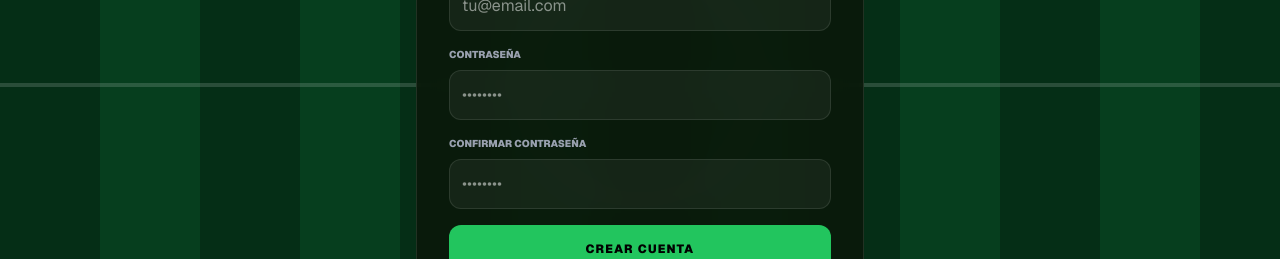
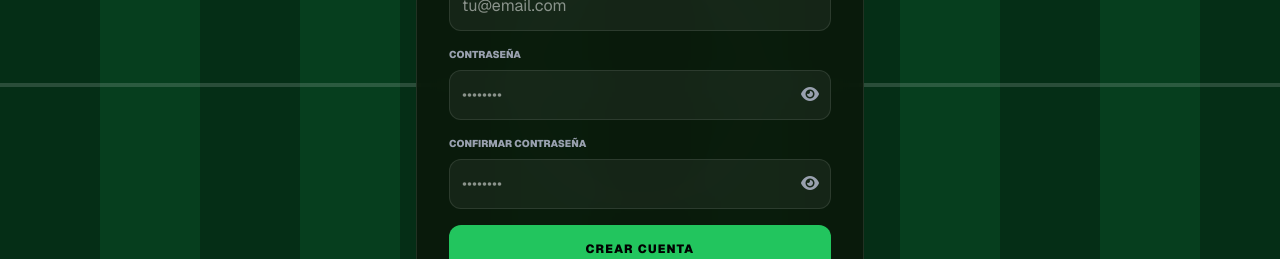
Before and after one commit to Pepsiee32/FutbolStats, a Next.js app in the folder web/: page /register in a window 1280 px wide. Shown: the part 315-574 px from the top of the page. Built offline with nearby package versions, Linux system fonts and the light colour scheme; no server answers.

Commit message:
Agrego funcionalidad mostrar/ocultar password

```diff
--- a/web/app/login/page.tsx
+++ b/web/app/login/page.tsx
@@ -13,6 +13,7 @@ export default function LoginPage() {
   const [password, setPassword] = useState("");
   const [msg, setMsg] = useState("");
   const [isSubmitting, setIsSubmitting] = useState(false);
+  const [showPassword, setShowPassword] = useState(false);
 
   // Redirigir si ya está autenticado
   useEffect(() => {
@@ -106,16 +107,27 @@ export default function LoginPage() {
               <label className="block text-[10px] font-black uppercase text-gray-400 mb-2">
                 Contraseña
               </label>
+              <div className="relative">
                 <input
-                type="password"
+                  type={showPassword ? "text" : "password"}
                   placeholder="••••••••"
                   value={password}
                   onChange={(e) => setPassword(e.target.value)}
-                className="w-full bg-white/5 border border-white/10 rounded-xl p-3 text-base outline-none focus:border-green-500 transition-colors"
+                  className="w-full bg-white/5 border border-white/10 rounded-xl p-3 pr-10 text-base outline-none focus:border-green-500 transition-colors"
                   required
                   disabled={isSubmitting || loading}
                   style={{ fontSize: '16px' }}
                 />
+                <button
+                  type="button"
+                  onClick={() => setShowPassword(!showPassword)}
+                  className="absolute right-3 top-1/2 -translate-y-1/2 text-gray-400 hover:text-white transition-colors"
+                  disabled={isSubmitting || loading}
+                  style={{ cursor: isSubmitting || loading ? 'not-allowed' : 'pointer' }}
+                >
+                  <i className={`fas ${showPassword ? 'fa-eye-slash' : 'fa-eye'}`} style={{ fontSize: 16 }}></i>
+                </button>
+              </div>
             </div>
 
             {msg && (
--- a/web/app/register/page.tsx
+++ b/web/app/register/page.tsx
@@ -14,6 +14,8 @@ export default function RegisterPage() {
   const [confirmPassword, setConfirmPassword] = useState("");
   const [msg, setMsg] = useState("");
   const [loading, setLoading] = useState(false);
+  const [showPassword, setShowPassword] = useState(false);
+  const [showConfirmPassword, setShowConfirmPassword] = useState(false);
 
   async function onSubmit(e: FormEvent) {
     e.preventDefault();
@@ -124,34 +126,56 @@ export default function RegisterPage() {
               <label className="block text-[10px] font-black uppercase text-gray-400 mb-2">
                 Contraseña
               </label>
+              <div className="relative">
                 <input
-                type="password"
+                  type={showPassword ? "text" : "password"}
                   placeholder="••••••••"
                   value={password}
                   onChange={(e) => setPassword(e.target.value)}
-                className="w-full bg-white/5 border border-white/10 rounded-xl p-3 text-base outline-none focus:border-green-500 transition-colors"
+                  className="w-full bg-white/5 border border-white/10 rounded-xl p-3 pr-10 text-base outline-none focus:border-green-500 transition-colors"
                   required
                   disabled={loading}
                   minLength={6}
                   style={{ fontSize: '16px' }}
                 />
+                <button
+                  type="button"
+                  onClick={() => setShowPassword(!showPassword)}
+                  className="absolute right-3 top-1/2 -translate-y-1/2 text-gray-400 hover:text-white transition-colors"
+                  disabled={loading}
+                  style={{ cursor: loading ? 'not-allowed' : 'pointer' }}
+                >
+                  <i className={`fas ${showPassword ? 'fa-eye-slash' : 'fa-eye'}`} style={{ fontSize: 16 }}></i>
+                </button>
+              </div>
             </div>
 
             <div>
               <label className="block text-[10px] font-black uppercase text-gray-400 mb-2">
                 Confirmar Contraseña
               </label>
+              <div className="relative">
                 <input
-                type="password"
+                  type={showConfirmPassword ? "text" : "password"}
                   placeholder="••••••••"
                   value={confirmPassword}
                   onChange={(e) => setConfirmPassword(e.target.value)}
-                className="w-full bg-white/5 border border-white/10 rounded-xl p-3 text-base outline-none focus:border-green-500 transition-colors"
+                  className="w-full bg-white/5 border border-white/10 rounded-xl p-3 pr-10 text-base outline-none focus:border-green-500 transition-colors"
                   required
                   disabled={loading}
                   minLength={6}
                   style={{ fontSize: '16px' }}
                 />
+                <button
+                  type="button"
+                  onClick={() => setShowConfirmPassword(!showConfirmPassword)}
+                  className="absolute right-3 top-1/2 -translate-y-1/2 text-gray-400 hover:text-white transition-colors"
+                  disabled={loading}
+                  style={{ cursor: loading ? 'not-allowed' : 'pointer' }}
+                >
+                  <i className={`fas ${showConfirmPassword ? 'fa-eye-slash' : 'fa-eye'}`} style={{ fontSize: 16 }}></i>
+                </button>
+              </div>
             </div>
 
             {msg && (
--- a/web/app/reset-password/page.tsx
+++ b/web/app/reset-password/page.tsx
@@ -17,6 +17,8 @@ function ResetPasswordContent() {
   const [msg, setMsg] = useState("");
   const [loading, setLoading] = useState(false);
   const [validToken, setValidToken] = useState(false);
+  const [showPassword, setShowPassword] = useState(false);
+  const [showConfirmPassword, setShowConfirmPassword] = useState(false);
 
   useEffect(() => {
     // Intercambiar el token de la URL por una sesión
@@ -238,34 +240,56 @@ function ResetPasswordContent() {
               <label className="block text-[10px] font-black uppercase text-gray-400 mb-2">
                 Nueva Contraseña
               </label>
+              <div className="relative">
                 <input
-                type="password"
+                  type={showPassword ? "text" : "password"}
                   placeholder="••••••••"
                   value={password}
                   onChange={(e) => setPassword(e.target.value)}
-                className="w-full bg-white/5 border border-white/10 rounded-xl p-3 text-base outline-none focus:border-green-500 transition-colors"
+                  className="w-full bg-white/5 border border-white/10 rounded-xl p-3 pr-10 text-base outline-none focus:border-green-500 transition-colors"
                   required
                   disabled={loading}
                   minLength={6}
                   style={{ fontSize: '16px' }}
                 />
+                <button
+                  type="button"
+                  onClick={() => setShowPassword(!showPassword)}
+                  className="absolute right-3 top-1/2 -translate-y-1/2 text-gray-400 hover:text-white transition-colors"
+                  disabled={loading}
+                  style={{ cursor: loading ? 'not-allowed' : 'pointer' }}
+                >
+                  <i className={`fas ${showPassword ? 'fa-eye-slash' : 'fa-eye'}`} style={{ fontSize: 16 }}></i>
+                </button>
+              </div>
             </div>
 
             <div>
               <label className="block text-[10px] font-black uppercase text-gray-400 mb-2">
                 Confirmar Contraseña
               </label>
+              <div className="relative">
                 <input
-                type="password"
+                  type={showConfirmPassword ? "text" : "password"}
                   placeholder="••••••••"
                   value={confirmPassword}
                   onChange={(e) => setConfirmPassword(e.target.value)}
-                className="w-full bg-white/5 border border-white/10 rounded-xl p-3 text-base outline-none focus:border-green-500 transition-colors"
+                  className="w-full bg-white/5 border border-white/10 rounded-xl p-3 pr-10 text-base outline-none focus:border-green-500 transition-colors"
                   required
                   disabled={loading}
                   minLength={6}
                   style={{ fontSize: '16px' }}
                 />
+                <button
+                  type="button"
+                  onClick={() => setShowConfirmPassword(!showConfirmPassword)}
+                  className="absolute right-3 top-1/2 -translate-y-1/2 text-gray-400 hover:text-white transition-colors"
+                  disabled={loading}
+                  style={{ cursor: loading ? 'not-allowed' : 'pointer' }}
+                >
+                  <i className={`fas ${showConfirmPassword ? 'fa-eye-slash' : 'fa-eye'}`} style={{ fontSize: 16 }}></i>
+                </button>
+              </div>
             </div>
 
             {msg && (
```
Lines whose indentation alone changed are shown as unchanged.
